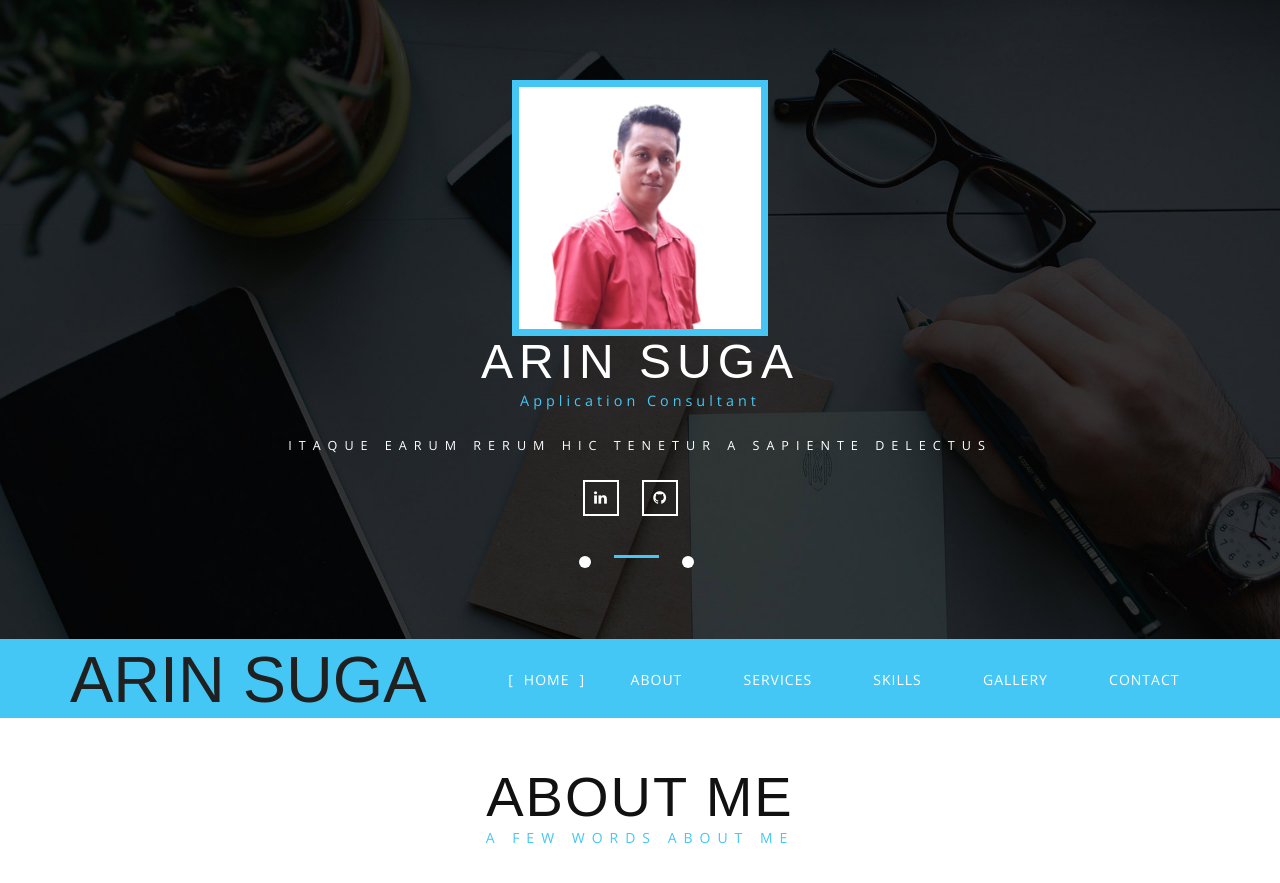
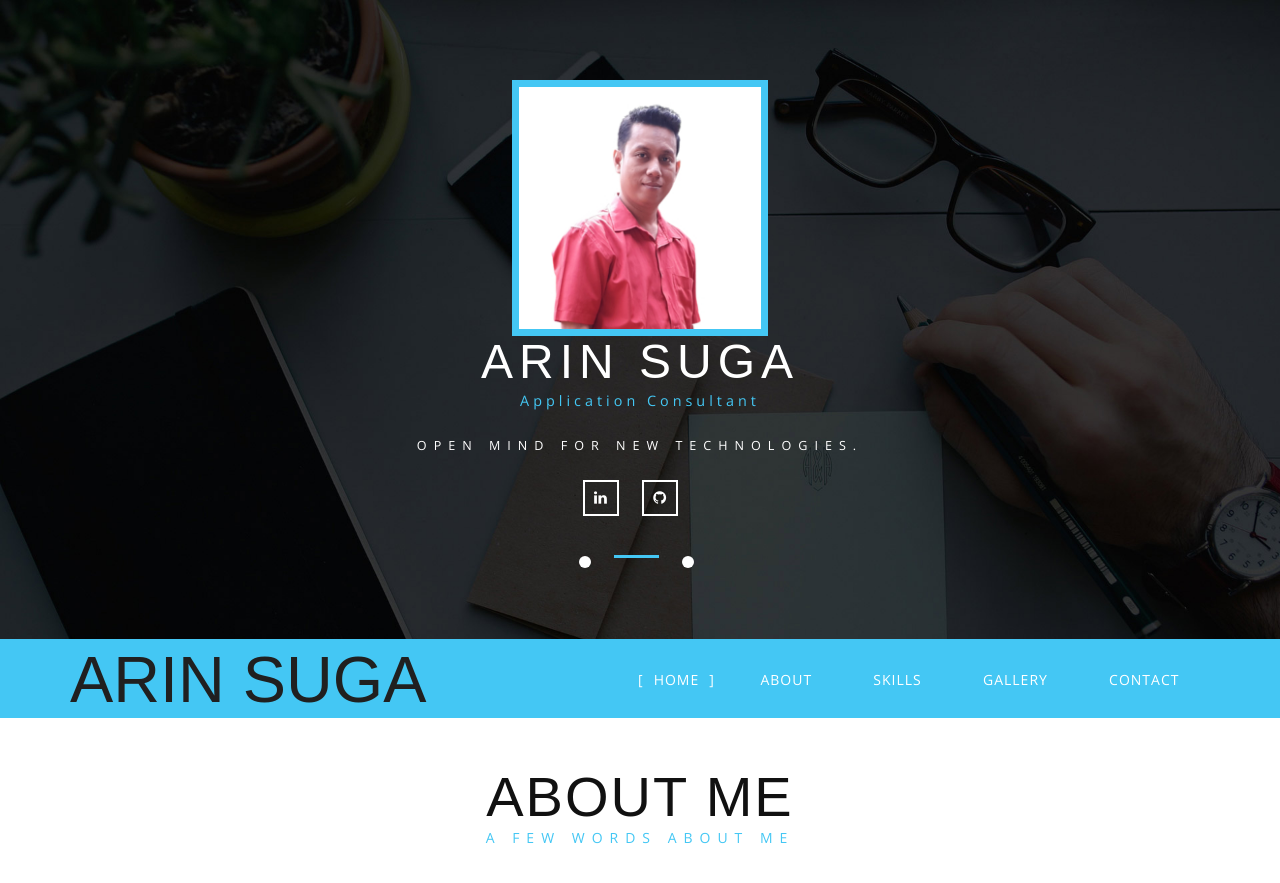
Before and after one commit to arinsuga/arinsuga.github.io, a Jekyll site: the page built from index.html, in a window 1280 px wide and 900 px high. Shown: the top 883 px of the window. Built offline with Jekyll 4.4.1, drawn with Linux system fonts in a browser that asks for light colours; nearby versions of some CDN libraries; some web fonts are replaced; library files that are not in the unit come from our copies.

Commit message:
dev01 - update content header dan nav

```diff
--- a/index.html
+++ b/index.html
@@ -47,26 +47,20 @@ Smartphone Compatible web template, free web designs for Nokia, Samsung, LG, Son
 	<div class="callbacks_container">
 		<ul class="rslides" id="slider3">
 			<li>
-
 				<div class="slider-info">
-								  <p>Lorem Ipsum is simply dummy text of the printing. </p>
+					  <p>Solution Oriented not just result. </p>
 				</div>
 			</li>
 			<li>
 				<div class="slider-info">
-
-								   <p>Itaque earum rerum hic tenetur a sapiente delectus</p>
+					   <p>Open mind for new technologies. </p>
 				</div>
 			</li>
 			<li>
-
 				<div class="slider-info">
-							<p>Lorem Ipsum is simply dummy text of the printing. </p>
-
+					<p>Service excellence always the target. </p>
 				</div>
 			</li>
-
-
 		</ul>
 
 		<div class="clearfix"></div>
@@ -102,7 +96,6 @@ Smartphone Compatible web template, free web designs for Nokia, Samsung, LG, Son
 						<ul class="nav navbar-nav">
 							<li class="active"><a class="scroll" href="index.html">Home</a></li>
 							<li><a href="#about" class="scroll hvr-bounce-to-bottom">About</a></li>
-							<li><a href="#services" class="scroll hvr-bounce-to-bottom">Services</a></li>
 							<li><a href="#education" class="scroll hvr-bounce-to-bottom">Skills</a></li>
 							<li><a href="#gallery" class="scroll hvr-bounce-to-bottom">Gallery</a></li>
 							<li><a href="#mail" class="scroll hvr-bounce-to-bottom">Contact</a></li>
@@ -185,6 +178,7 @@ Smartphone Compatible web template, free web designs for Nokia, Samsung, LG, Son
 			<div class='bar_group__bar thin elastic' label='ASP.NET MVC' value='340'></div>
 			<div class='bar_group__bar thin elastic' label='WINFORM' value='230'></div>
 			<div class='bar_group__bar thin elastic' label='Laravel PHP Framework' value='230'></div>
+		</div>
 	</div>
 	</div>
 </div>
@@ -419,8 +413,8 @@ Smartphone Compatible web template, free web designs for Nokia, Samsung, LG, Son
 		</div>
 	</div>
 </div>
+<!-- //mail -->
 
-<!-- //mail -->
 <!-- footer -->
 <div class="w3l_footer">
 	<div class="container">
@@ -467,6 +461,7 @@ Smartphone Compatible web template, free web designs for Nokia, Samsung, LG, Son
 	</div>
 </div>
 <!-- //footer -->
+
 <script src="js/jquery-2.2.3.min.js"></script>
 <!-- skills -->
 <script src="js/pie-chart.js" type="text/javascript"></script>
```
Lines whose indentation alone changed are shown as unchanged.
